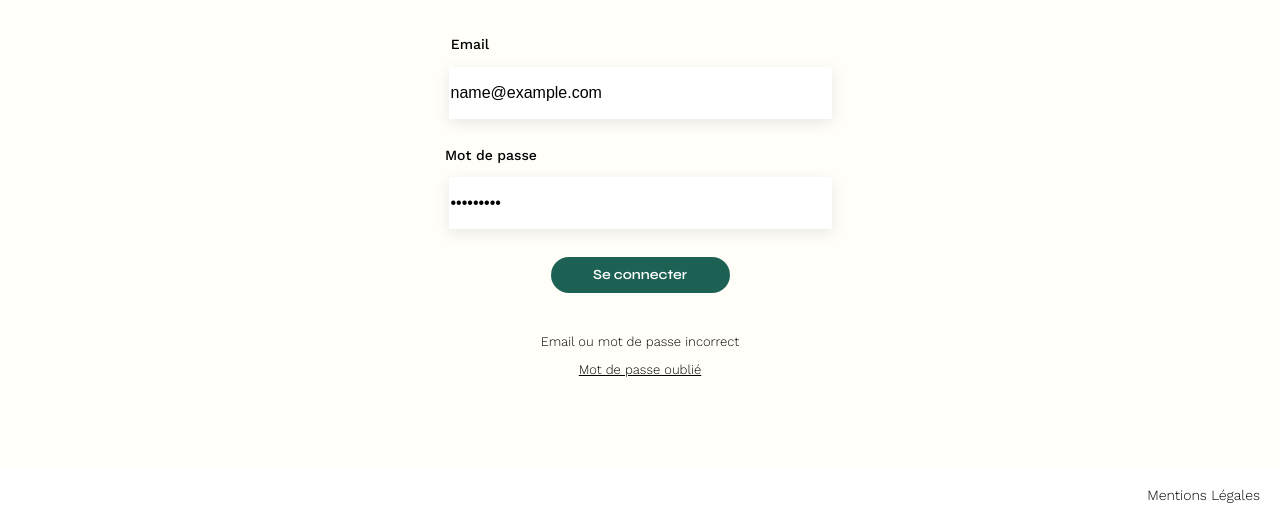
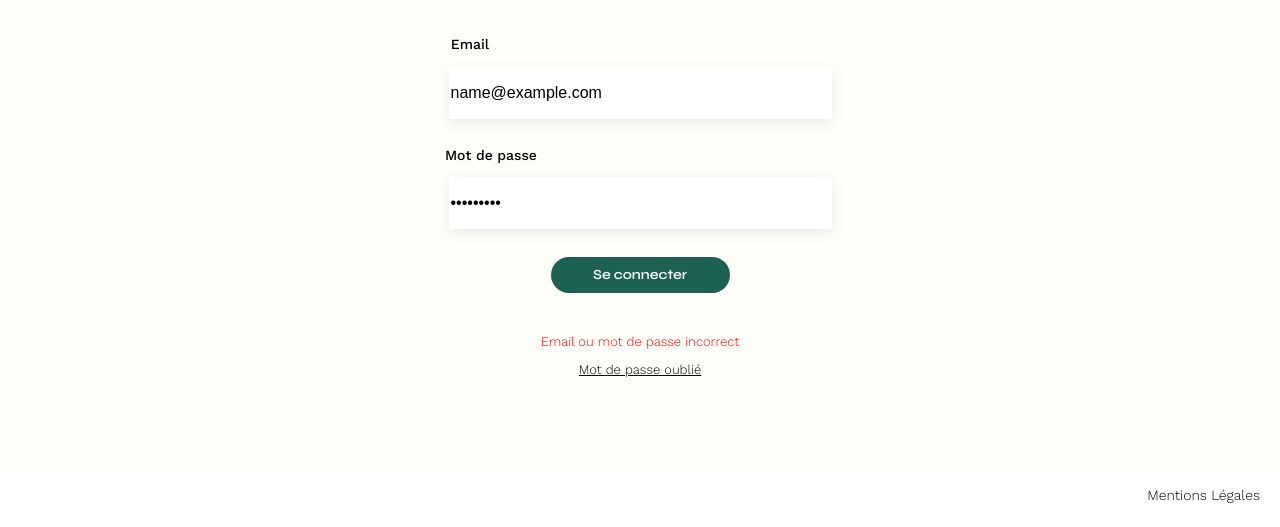
Before and after one commit to ju2dev/Portfolio-architecte, a plain HTML site: page FrontEnd/login/login.html in a window 1280 px wide. Both pictures are taken after typing "name@example.com", "Sample123" into the empty fields and a click on the input "Se connecter". Shown: the part 273-800 px from the top of the page. Drawn offline with nearby package versions, Linux system fonts and the light colour scheme; no server answers.

Commit message:
ajustements

```diff
--- a/FrontEnd/login/style.css
+++ b/FrontEnd/login/style.css
@@ -260,3 +260,8 @@ footer nav ul li {
 	position: relative;
 	bottom: 4px;
 }
+
+#error-message {
+	display: none;
+	color: red;
+}
```
